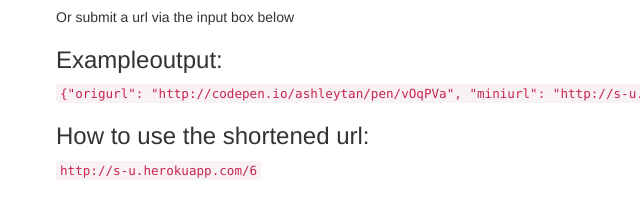
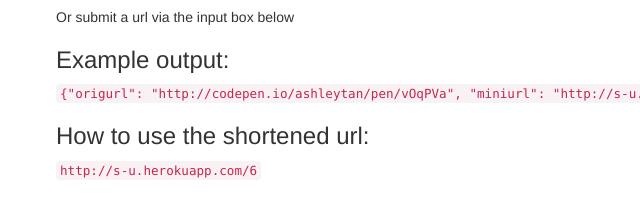
Before and after one commit to atan77/url-short, a website: page public/shorten.html in a window 1280 px wide. Shown: the part 284-481 px from the top of the page, 14-654 px from the left. Drawn offline with nearby package versions, Linux system fonts and the light colour scheme.

Commit message:
formatting

```diff
--- a/public/shorten.html
+++ b/public/shorten.html
@@ -26,7 +26,7 @@ http://s-u.herokuapp.com/new/http://codepen.io/ashleytan/pen/vOqPVa
 <p>
   Or submit a url via the input box below
 </p>
-<h3>Exampleoutput:</h3>
+<h3>Example output:</h3>
 <code>{"origurl": "http://codepen.io/ashleytan/pen/vOqPVa", "miniurl": "http://s-u.herokuapp.com/6"
 
 }</code>
```
